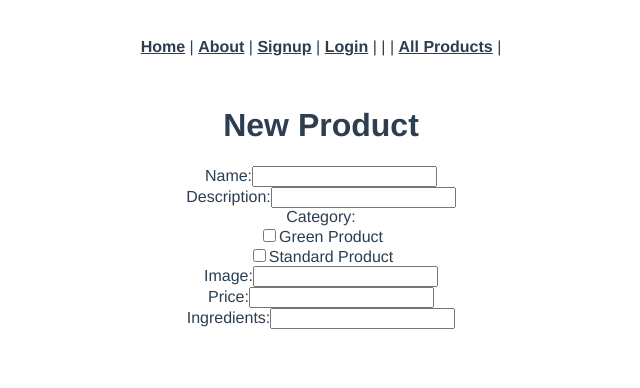
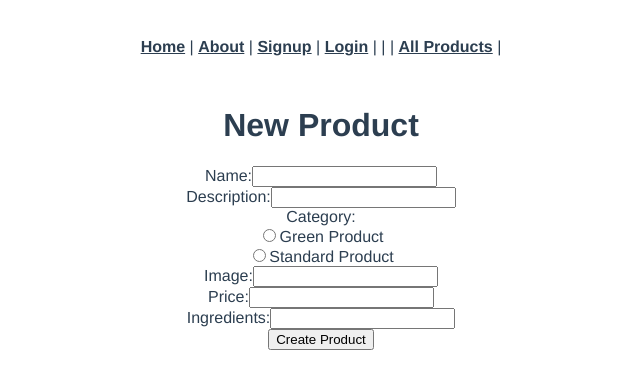
Before and after one commit to megscherz/alternatively_green_app, a Vue app: page /products/new in a window 1280 px wide. Shown: the top 388 px of the page, without its empty margins (319-959 px from the left). Built offline with nearby package versions, Linux system fonts and the light colour scheme.

Commit message:
creates new product page

```diff
--- a/src/views/ProductsIndex.vue
+++ b/src/views/ProductsIndex.vue
@@ -33,7 +33,8 @@ export default {
     <h1>All Products</h1>
     <div v-for="product in products" v-bind:key="product.id">
       <h2>{{ product.name }}</h2>
-      <button v-on:click="`/products/${product.id}`">See Alternatives</button>
+      <img v-bind:src="product.image_url" v-bind:alt="product.name" />
+      <router-link v-bind:to="`/products/${product.id}`">See Alternatives</router-link>
       <button v-on:click="showProduct(product)">More Info</button>
     </div>
     <br />
--- a/src/views/ProductsNew.vue
+++ b/src/views/ProductsNew.vue
@@ -27,8 +27,8 @@ export default {
 
 <template>
   <div class="products-new">
-    <form v-on:submit.prevent="createProduct()"></form>
     <h1>New Product</h1>
+    <form v-on:submit.prevent="createProduct()">
       <ul>
         <li v-for="error in errors" v-bind:key="error">{{ error }}></li>
       </ul>
@@ -43,15 +43,15 @@ export default {
       <div>
         <label>Category:</label>
         <br />
-      <input type="checkbox" id="green_product" name="green_product" value="green" />
+        <input type="radio" id="green_product" name="category" value="green" />
         <label for="green_product">Green Product</label>
         <br />
-      <input type="checkbox" id="standard_product" name="standard_product" value="standard" />
+        <input type="radio" id="standard_product" name="category" value="standard" />
         <label for="standard_product">Standard Product</label>
       </div>
       <div>
         <label>Image:</label>
-      <input type="img" v-model="newProductParams.name" />
+        <input type="text" v-model="newProductParams.image_url" />
       </div>
       <div>
         <label>Price:</label>
@@ -61,6 +61,8 @@ export default {
         <label>Ingredients:</label>
         <input type="text" v-model="newProductParams.ingredients" />
       </div>
+      <input type="submit" value="Create Product" />
+    </form>
   </div>
 </template>
 
```
Lines whose indentation alone changed are shown as unchanged.
